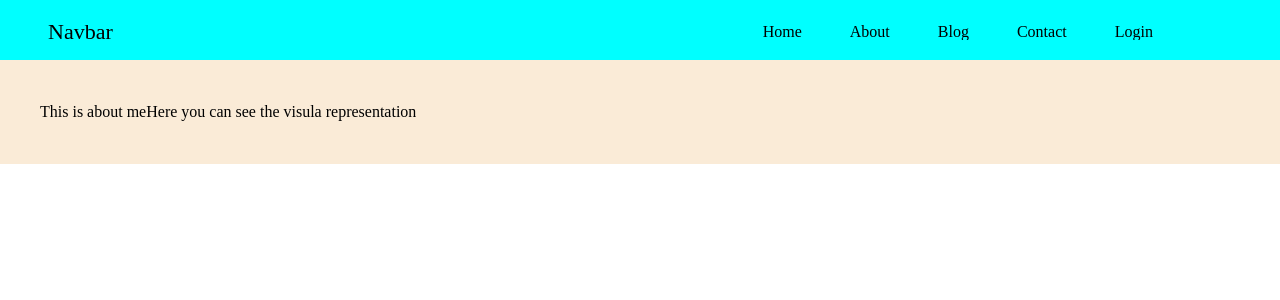
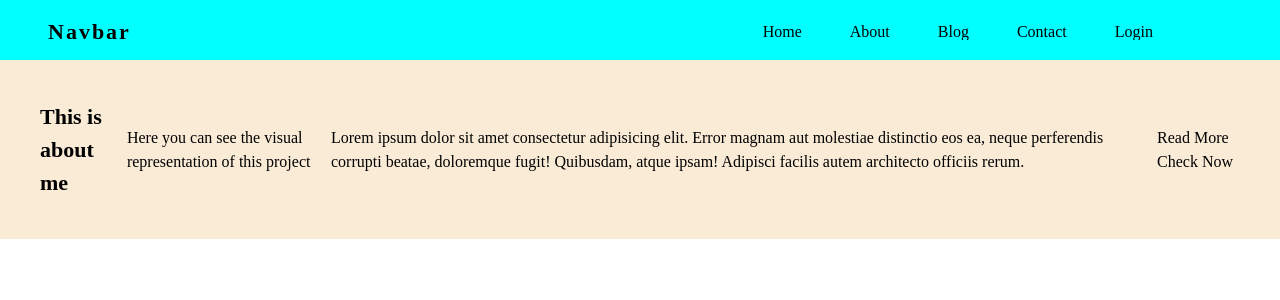
Before and after one commit to neelendrareddy9001/json_webtoken-authentication, a React (Create React App) app in the folder client/: page / in a window 1280 px wide. Shown: the top 300 px of the page. Built offline with nearby package versions, Linux system fonts and the light colour scheme.

Commit message:
udpated successfully

```diff
--- a/client/src/Components/Home/Home.jsx
+++ b/client/src/Components/Home/Home.jsx
@@ -3,9 +3,14 @@ import React from 'react'
 const Home = () => {
   return (
     <section className='section-container'>
-      <div className='flex justify-self-start' >
+      <div className='home' >
         <h4 className='heading'>This is about me</h4>
-        <p>Here you can see the visula representation</p>
+        <p>Here you can see the visual representation of this project</p>
+        <p>Lorem ipsum dolor sit amet consectetur adipisicing elit. Error magnam aut molestiae distinctio eos ea, neque perferendis corrupti beatae, doloremque fugit! Quibusdam, atque ipsam! Adipisci facilis autem architecto officiis rerum.</p>
+        <div className='btns'>
+          <button>Read More</button>
+          <button>Check Now</button>
+        </div>
       </div>
     </section>
   )
--- a/client/src/index.css
+++ b/client/src/index.css
@@ -9,7 +9,7 @@
   font-family: 'Times New Roman', Times, serif;
   overflow: hidden;
 }
-section {
+.section-container {
   margin: 0 auto;
   background-color: antiquewhite;
   padding: 40px;
@@ -24,7 +24,11 @@ section {
   background-color: yellow;
 }
 
-
+.logo {
+  font-size: 43px;
+  letter-spacing: 2px;
+  font-weight: bolder;
+}
 nav {
   width: 100vw;
   height: 60px;
@@ -71,8 +75,17 @@ ul li::before {
 
 
 
-
-
+/* Home */
+.home {
+  display: flex;
+  justify-content: space-between;
+  align-items: center;
+}
+.home h4 {
+  font-size: 22px;
+  font-weight: bolder;
+  display: block;
+}
 
 
 /* Home */
```
